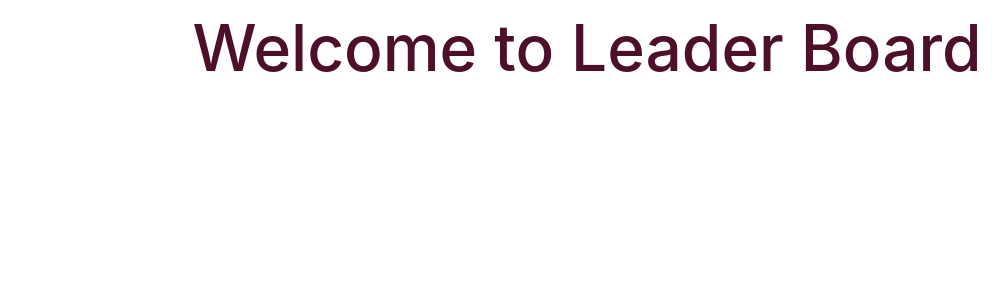
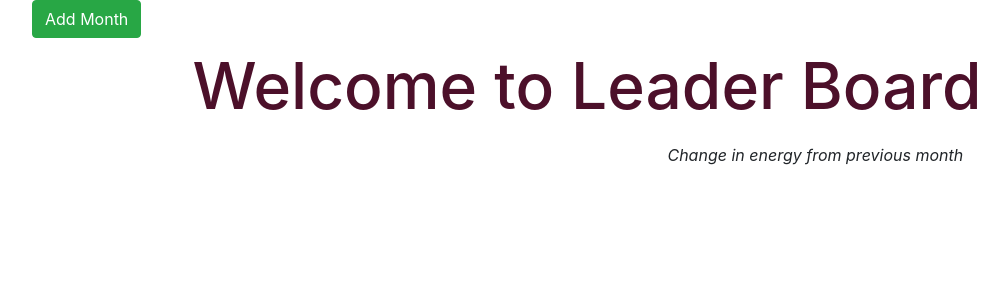
Before and after one commit to cewinharhar/hackZurich2022, a Flask app: page / in a window 1280 px wide. Shown: the part 106-406 px from the top of the page, without its empty margins (53-1061 px from the left). Run offline with Flask 2, Linux system fonts and the light colour scheme; data that the repository does not hold is empty; some libraries are stand-ins or nearby versions.

Commit message:
fix add_months and scoring

```diff
--- a/app.py
+++ b/app.py
@@ -8,6 +8,7 @@ from company import Company
 from db import get_db_connection, get_company, get_consumptions
 import plotly.graph_objects as go
 from utils import *
+import numpy as np
 
 app = Flask(__name__)
 app.config['SECRET_KEY'] = 'your secret key'
@@ -28,12 +29,11 @@ def my_bar_chart():
 def index():
     conn = get_db_connection()
     companies = conn.execute('SELECT * FROM company').fetchall()
-
     d = []
     graphsJSON = []
     for company in companies:
         c = Company(company['name'], company['id'], company['industry'], company['summary'])
-        print(c.name, c)
+        print(c.name, c.score)
         prev_month, prev_value, curr_month, cur_value = get_values(c.data, '2022', 9)
         df = {
             'Electricity': [prev_value, cur_value],
@@ -44,7 +44,8 @@ def index():
         cid = 'chart_'+str(company['id'])
         graphsJSON.append({'id': cid, 'df':df, 'graphJSON': graphJSON})
         consumptions = get_consumptions(company['id'])
-        d.append({"company":company, "consumptions":consumptions, 'chart_id':cid})
+        d.append({"company":c, "consumptions":consumptions, 'chart_id':cid})
+        d.sort(key=lambda x: x['company'].score, reverse=False)
     conn.close()
     return render_template('index.html', d=d, graphsJSON=graphsJSON)
 
@@ -125,10 +126,44 @@ def edit(id):
 
 @app.route('/<int:id>/delete', methods=('POST',))
 def delete(id):
-    company = get_company(id)
+    company = get_consumptions(id)
     conn = get_db_connection()
     conn.execute('DELETE FROM company WHERE id = ?', (id,))
     conn.commit()
     conn.close()
     flash('"{}" was successfully deleted!'.format(company['name']))
     return redirect(url_for('index'))
+
+@app.route('/delete/month', methods=('GET',))
+def delete_months(year=2022, month=12):
+    conn = get_db_connection()
+    last_year = conn.execute('SELECT DISTINCT year FROM consumptions ORDER BY year DESC').fetchone()
+    last_month = conn.execute('SELECT DISTINCT month FROM consumptions where year = ? ORDER BY month DESC', (last_year['year'],)).fetchone()
+    new_month = last_month['month']+1
+    new_year = last_year['year']
+    r = conn.execute('DELETE FROM consumptions WHERE year = ? AND month = ?', (year, month,))
+    print(r)
+    conn.commit()
+    conn.close()
+    return redirect(url_for('index'))
+
+@app.route('/add', methods=('GET',))
+def add_months():
+    connection = get_db_connection()
+    last_year = connection.execute('SELECT DISTINCT year FROM consumptions ORDER BY year DESC').fetchone()
+    last_month = connection.execute('SELECT DISTINCT month FROM consumptions where year = ? ORDER BY month DESC', (last_year['year'],)).fetchone()
+    new_month = last_month['month']+1
+    new_year = last_year['year']
+    if new_month > 12:
+        new_month = 1
+        new_year += 1
+    for company_id in range(11):
+        electricity = round(1000 + round(np.random.random(), 2)*150 * np.random.choice([-1, 1, 1, 1]), 1)
+        water = round(5 + round(np.random.random(), 2)*150 * np.random.choice([-1, 1, 1, 1]), 1)
+        co2 = round(3 + round(np.random.random(), 2)*150 * np.random.choice([-1, 1, 1, 1]), 1)
+        r = connection.execute("INSERT INTO consumptions (company_id, year, month, electricity, water, co2) VALUES (?, ?, ?, ?, ?, ?)",
+                (company_id, new_year, new_month, electricity, water, co2))
+        print(r)
+        connection.commit()
+    connection.close()
+    return redirect(url_for('index'))
--- a/init_db.py
+++ b/init_db.py
@@ -45,7 +45,10 @@ def initConsumptions():
     for company in range(11):
         #increaseValue = 0.1
         for year in range(2000, 2023):
-            for month in range(1,13):
+            ub = 13
+            if year == 2022:
+                ub = 10
+            for month in range(1,ub):
                 #increaseValue = increaseValue + round(np.random.random(), 1) / 10
 
                 electricity = round(1000 + round(np.random.random(), 2)*150 * np.random.choice([-1, 1, 1, 1]), 1)
--- a/templates/base.html
+++ b/templates/base.html
@@ -91,7 +91,6 @@
             value: graph.df.Electricity[0],
             domain: { x: plot.x, y: plot.y },
             title: { text: "Energy<br><span style='color: gray; font-size:0.8em'>MJ</span>" },
-            legendgrouptitle: { text: "Change in energy from previous month" },
             gauge: {
               shape: "bullet",
               threshold: {
--- a/templates/index.html
+++ b/templates/index.html
@@ -1,7 +1,14 @@
 {% extends 'base.html' %}
 
 {% block industry %}
+    <button id="btnAddMonth" type="button" class="btn btn-success" onclick="window.location.href='{{ url_for( 'add_months') }}';">Add Month</button>
+    <!--<button id="btnAddMonth" type="button" class="btn btn-warning" onclick="window.location.href='{{ url_for( 'delete_months') }}';">Delete
+    </button>-->
+
     <h1>{% block name %} Welcome to Leader Board {% endblock %}</h1>
+    <div class='row justify-content-end'>
+    <i style="margin-right: 17%; margin-bottom: 5px;">Change in energy from previous month</i>
+    </div>
     {% for df in d %}
         <div class='row company_row'>
             <div class='col-3'>
@@ -14,10 +21,11 @@
                 <span class="badge badge-primary">{{ df['company']['industry'] }}</span>
 
             </div>
-        <div class='col-2'>
-            <p>Change in energy from previous month</p>
+            <div class='col-3'>
+                <b>Current month score:</b><br>
+                <span class="badge badge-info" style="font-size: 32px">{{df['company']['score']}}</span>
             </div>
-        <div class='col-7'>
+            <div class='col-6'>
                 <div id={{ df['chart_id'] }} class='chart' style='float: right'></div>
             </div>
         </div>
```
Also changed, not shown: add_month.py (+11 -1 lines), company.py (+17 -5 lines), database copy.db (added). Lines whose indentation alone changed are shown as unchanged.
